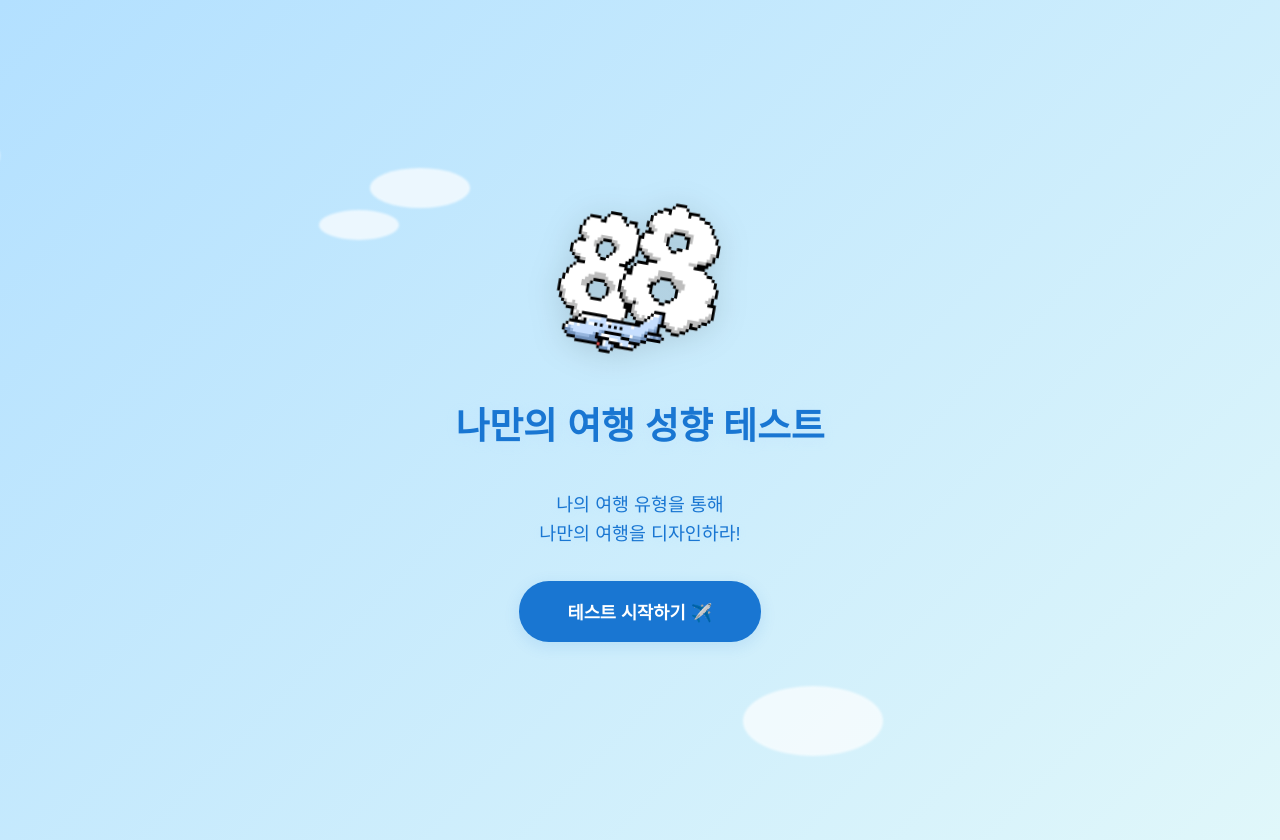
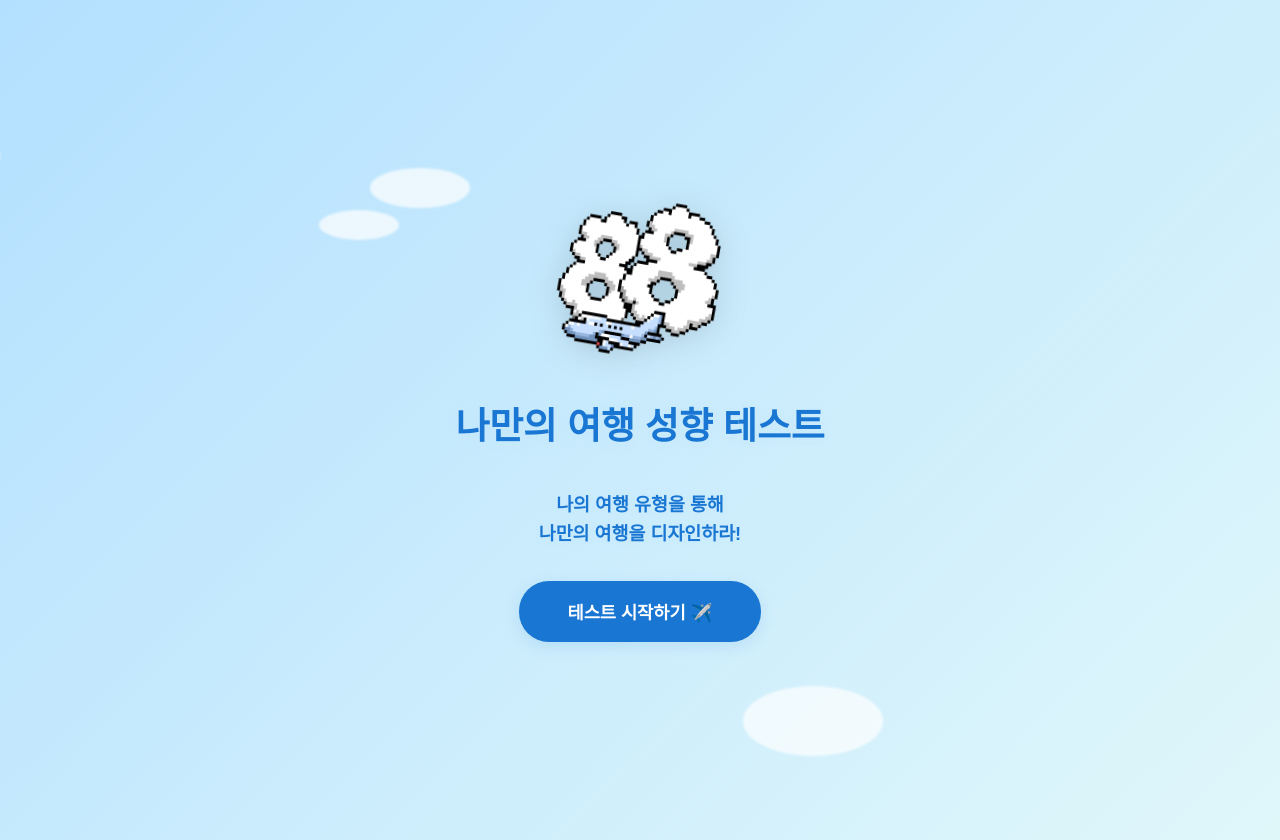
Before and after one commit to 88TOUR/anitest, a React (Vite) app: page / in a window 1280 px wide. Built offline with nearby package versions, Linux system fonts and the light colour scheme; a web font is replaced by a local one.

Commit message:
폰트 적용 5차 테스트

```diff
--- a/src/styles/Main.css
+++ b/src/styles/Main.css
@@ -35,7 +35,7 @@
   font-size: 2.3rem;
   color: #1976d2;
   margin-bottom: 15px;
-  font-weight: 800;
+  font-weight: 1200;
   text-shadow: 0 2px 12px rgba(180,220,255,0.22);
 }
 
@@ -44,7 +44,7 @@
   color: #1976d2;
   margin-bottom: 32px;
   text-align: center;
-  font-weight: 500;
+  font-weight: 700;
   text-shadow: 0 1px 8px rgba(180,220,255,0.15);
   line-height: 1.6;
 }
```
